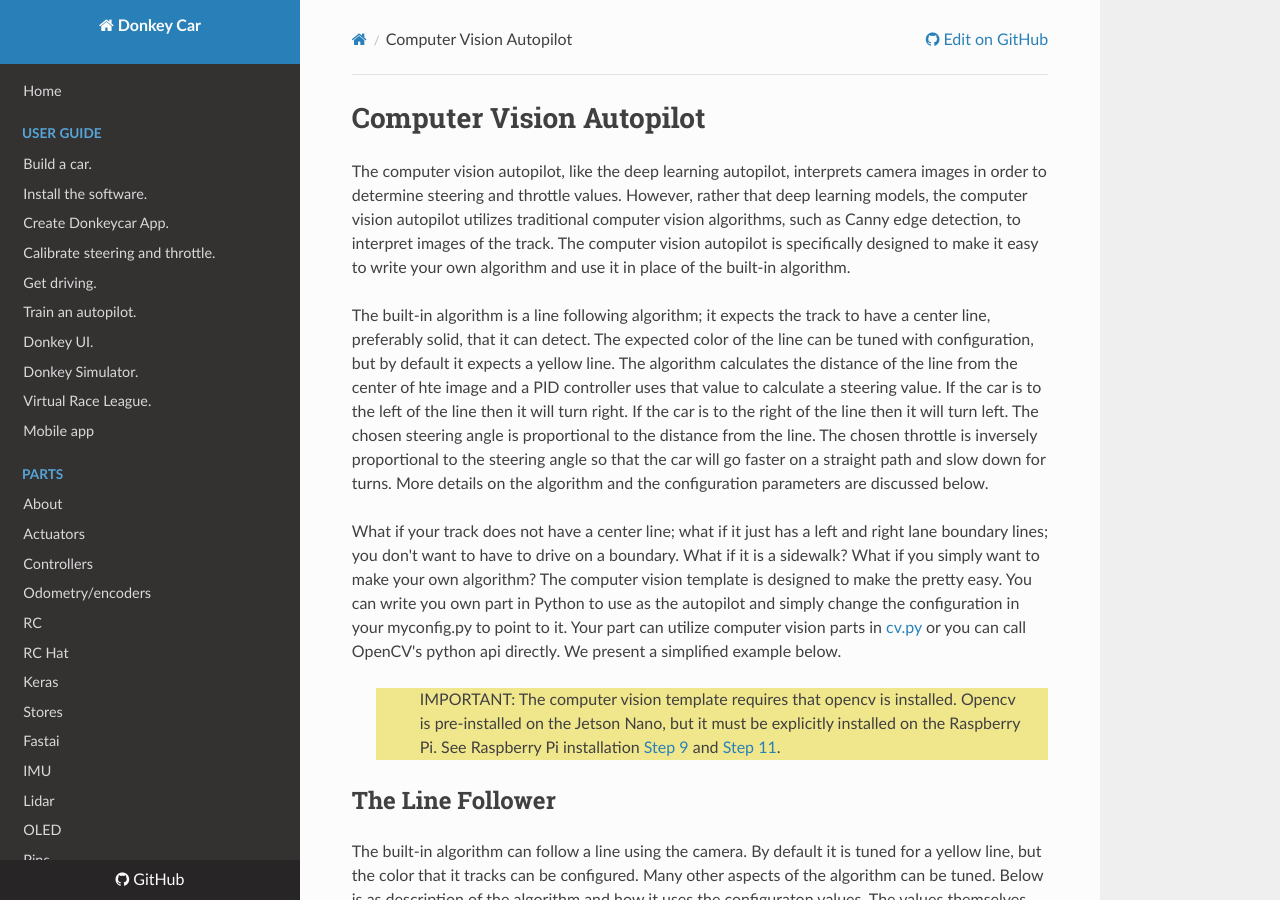
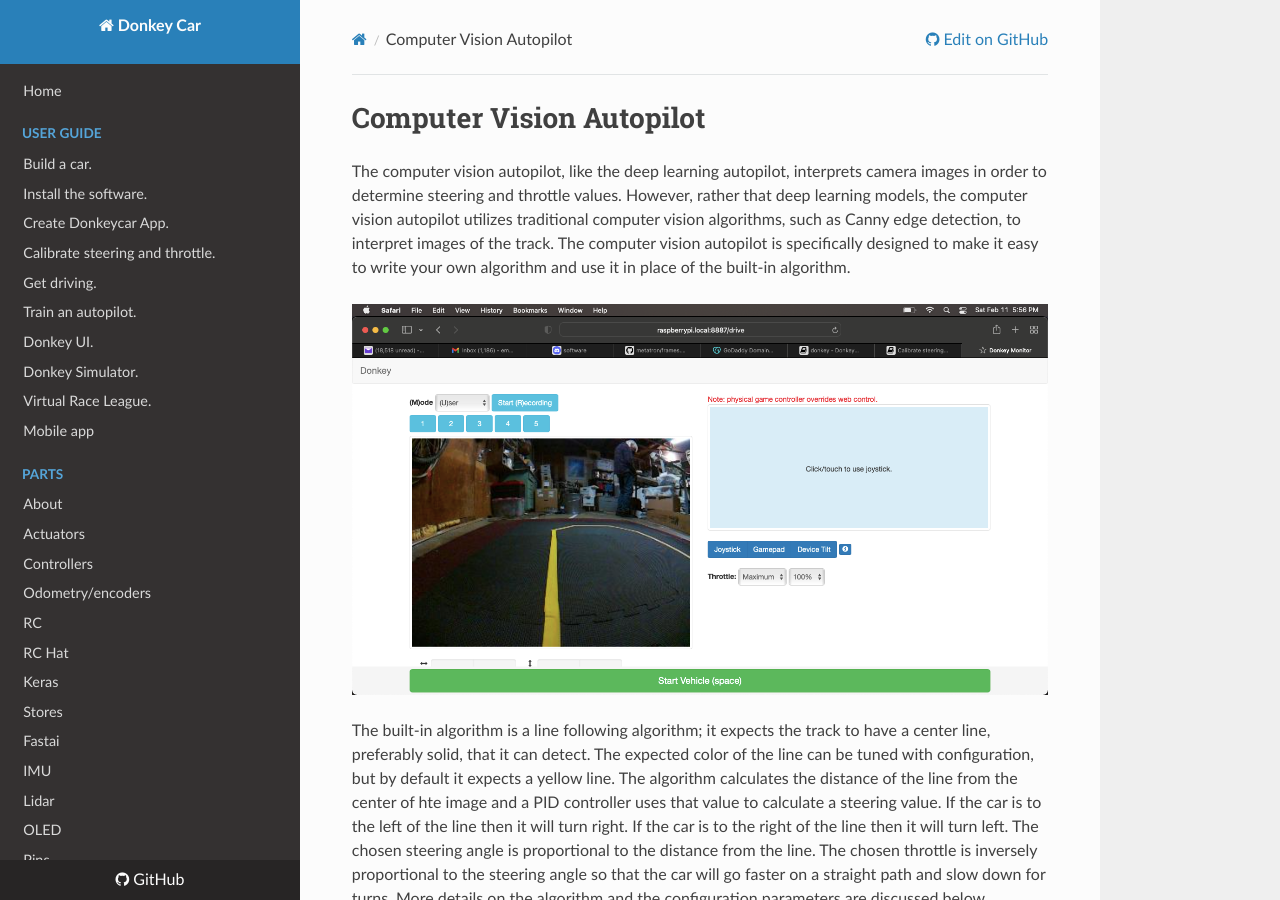
Before and after one commit to autorope/donkeydocs, an MkDocs documentation site: the page built from docs/guide/computer_vision/computer_vision.md, in a window 1280 px wide and 900 px high. Built offline with MkDocs 1.6.1, drawn with Linux system fonts in a browser that asks for light colours; nearby versions of some CDN libraries.

Commit message:
add image to computer_vision.md

```diff
--- a/docs/guide/computer_vision/computer_vision.md
+++ b/docs/guide/computer_vision/computer_vision.md
@@ -1,6 +1,8 @@
 # Computer Vision Autopilot
 
 The computer vision autopilot, like the deep learning autopilot, interprets camera images in order to determine steering and throttle values.  However, rather that deep learning models, the computer vision autopilot utilizes traditional computer vision algorithms, such as Canny edge detection, to interpret images of the track.  The computer vision autopilot is specifically designed to make it easy to write your own algorithm and use it in place of the built-in algorithm.
+
+![The Computer Vision Autopilot](/assets/cv_track.png)
 
 The built-in algorithm is a line following algorithm; it expects the track to have a center line, preferably solid, that it can detect.  The expected color of the line can be tuned with configuration, but by default it expects a yellow line.  The algorithm calculates the distance of the line from the center of hte image and a PID controller uses that value to calculate a steering value.  If the car is to the left of the line then it will turn right.  If the car is to the right of the line then it will turn left.  The chosen steering angle is proportional to the distance from the line.  The chosen throttle is inversely proportional to the steering angle so that the car will go faster on a straight path and slow down for turns.  More details on the algorithm and the configuration parameters are discussed below.
 
```
Also changed, not shown: docs/assets/cv_track.png (added).
